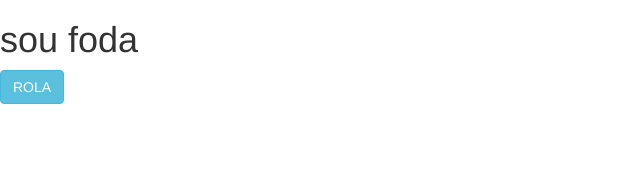
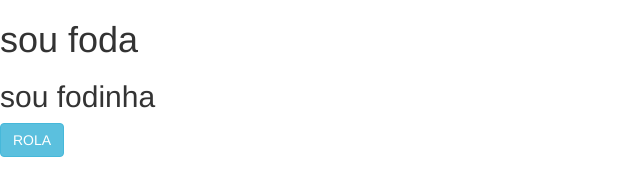
Before and after one commit to NicolasSendeski/Projeto_Bootstrap, a plain HTML site: page index.html in a window 1280 px wide. Shown: the whole page, without its empty margins (0-640 px from the left). Drawn offline with nearby package versions, Linux system fonts and the light colour scheme.

Commit message:
Teste Commit

```diff
--- a/index.html
+++ b/index.html
@@ -14,9 +14,9 @@
   <!-- Ultima versao do JavaScript -->
   <script src="https://maxcdn.bootstrapcdn.com/bootstrap/3.4.1/js/bootstrap.min.js"></script>
 </head>
-
 <body>
   <h1>sou foda</h1>
+  <h2>sou fodinha</h2>
   <button class="btn btn-info">ROLA</button>
 </body>
 
```
